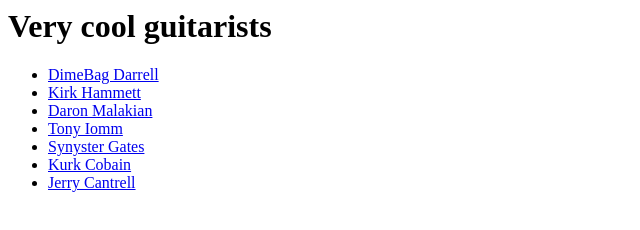
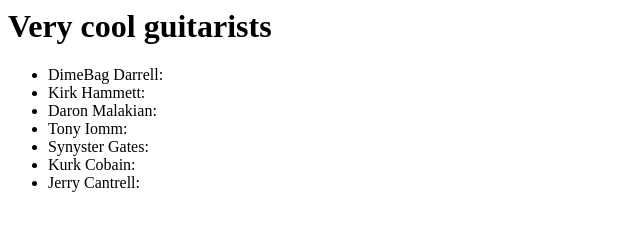
Before and after one commit to Lyric-P/Lyric-P.github.io, a plain HTML site: page index.html in a window 1280 px wide. Shown: the whole page, without its empty margins (0-640 px from the left). Drawn offline with Linux system fonts and the light colour scheme.

Commit message:
Update index.html

```diff
--- a/index.html
+++ b/index.html
@@ -7,13 +7,13 @@
     <!-- Everything "inside" the body tag shows up in the browser window -->
     <h1>Very cool guitarists</h1>
     <ul>
-      <li><a href = "https://en.wikipedia.org/wiki/Dimebag_Darrell">DimeBag Darrell</a></li>
-      <li><a href = "https://en.wikipedia.org/wiki/Kirk_Hammett">Kirk Hammett</a></li>
-      <li><a href = "https://en.wikipedia.org/wiki/Daron_Malakian">Daron Malakian</a></li>
-      <li><a href = "https://en.wikipedia.org/wiki/Tony_Iommi">Tony Iomm</a></li>
-      <li><a href = "https://en.wikipedia.org/wiki/Synyster_Gates">Synyster Gates</a></li>
-      <li><a href = "https://en.wikipedia.org/wiki/Kurt_Cobain">Kurk Cobain</a></li>
-      <li><a href = "https://en.wikipedia.org/wiki/Jerry_Cantrell">Jerry Cantrell</a></li>
+      <li>DimeBag Darrell: <a href = "https://en.wikipedia.org/wiki/Dimebag_Darrell"target="_blank"></a></li>
+      <li>Kirk Hammett: <a href = "https://en.wikipedia.org/wiki/Kirk_Hammett"target="_blank"></a></li>
+      <li>Daron Malakian: <a href = "https://en.wikipedia.org/wiki/Daron_Malakian"target="_blank"></a></li>
+      <li>Tony Iomm: <a href = "https://en.wikipedia.org/wiki/Tony_Iommi"target="_blank"></a></li>
+      <li>Synyster Gates: <a href = "https://en.wikipedia.org/wiki/Synyster_Gates"target="_blank"></a></li>
+      <li>Kurk Cobain: <a href = "https://en.wikipedia.org/wiki/Kurt_Cobain"target="_blank"></a></li>
+      <li>Jerry Cantrell: <a href = "https://en.wikipedia.org/wiki/Jerry_Cantrell"target="_blank"></a></li>
     </ul>
   </body>
 </html>
```
